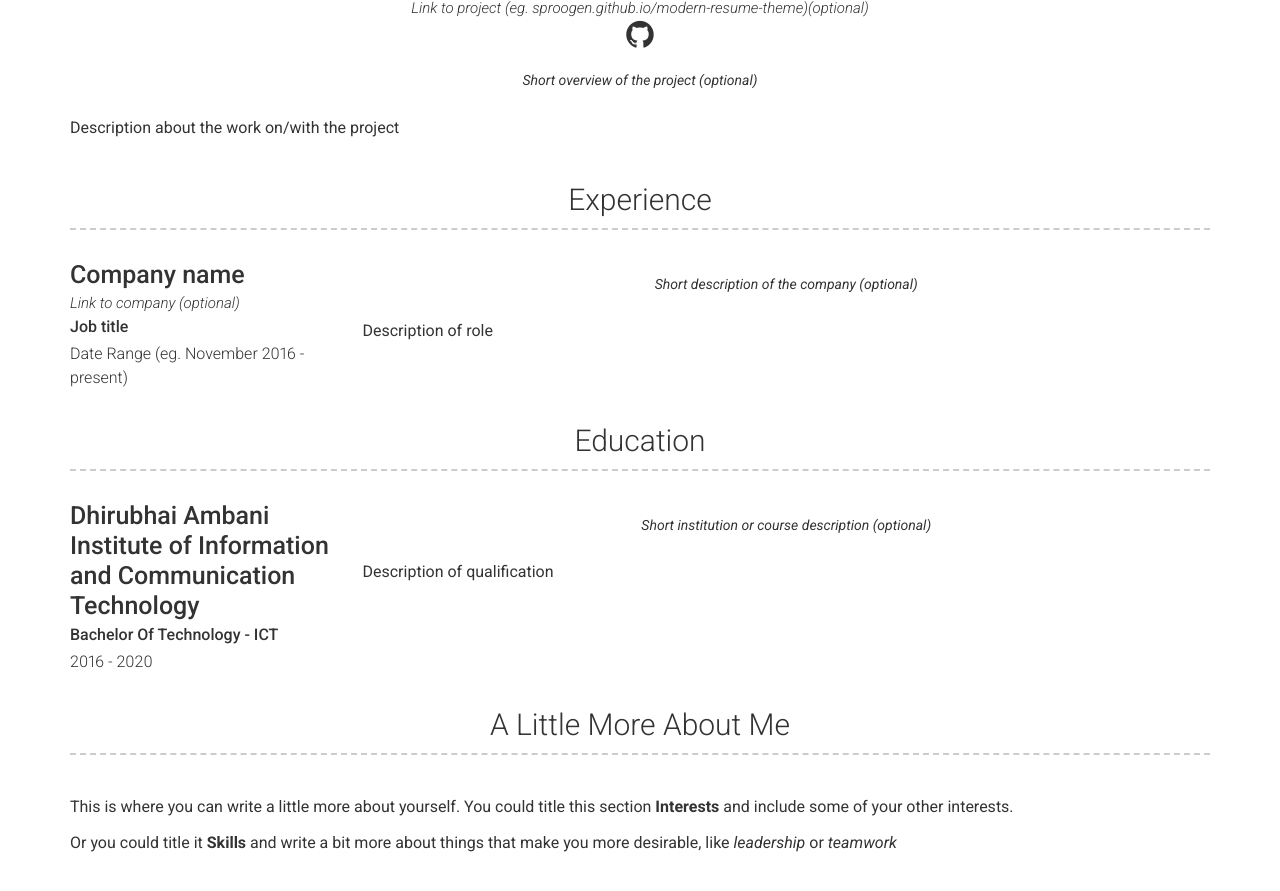
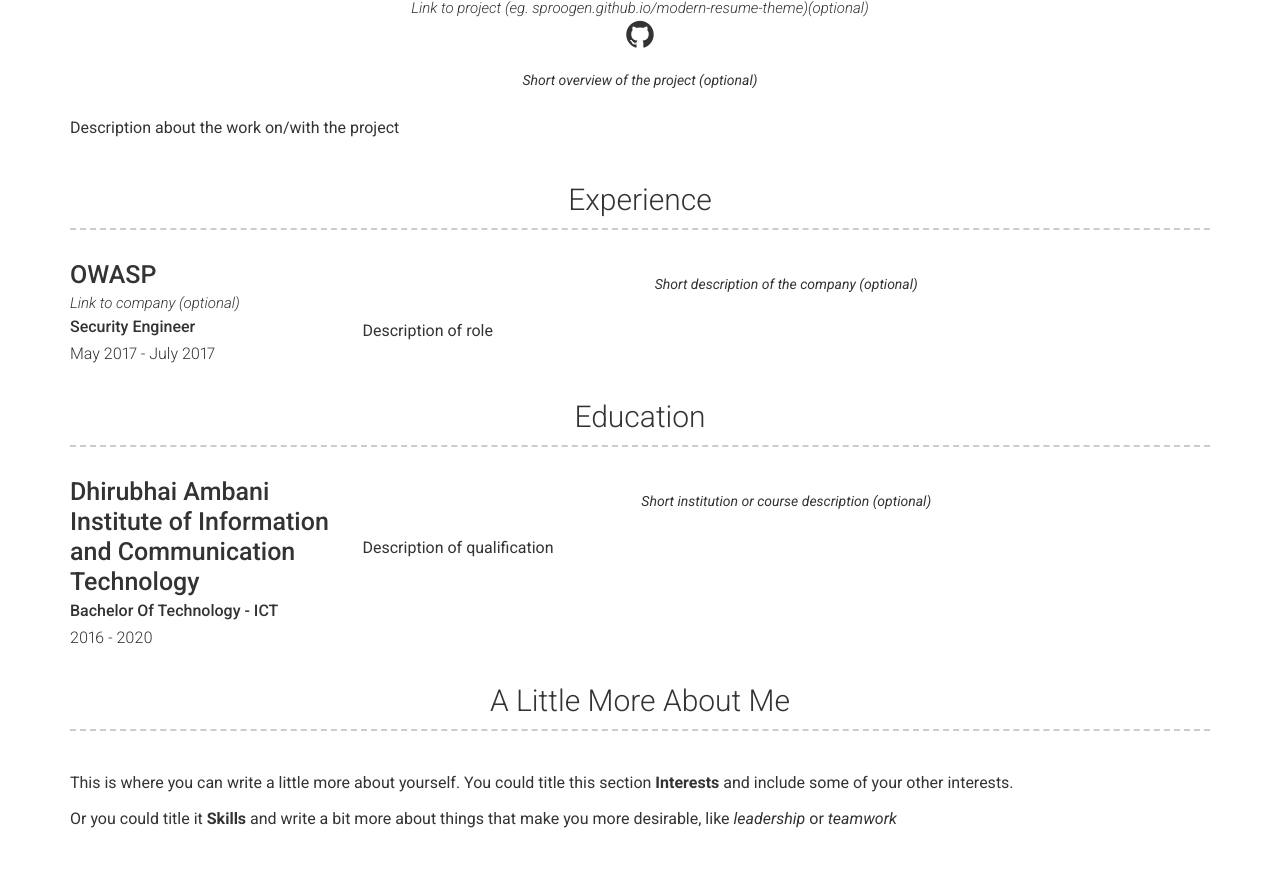
Before and after one commit to Tikam02/portfolio, a Jekyll site: the page built from index.md, in a window 1280 px wide and 900 px high, scrolled down 717 px. Shown: the top 891 px of the window. Built offline with Jekyll 4.4.1, drawn with Linux system fonts in a browser that asks for light colours.

Commit message:
experiences

```diff
--- a/_data/experience.yml
+++ b/_data/experience.yml
@@ -1,9 +1,9 @@
 # Experience template
 - layout: left
-  company: Company name
+  company: OWASP
   link: Link to company (optional)
-  job_title: Job title
-  dates: Date Range (eg. November 2016 - present)
+  job_title: Security Engineer
+  dates: May 2017 - July 2017
   quote: >
    Short description of the company (optional)
   description: | # this will include new lines to allow paragraphs
```
